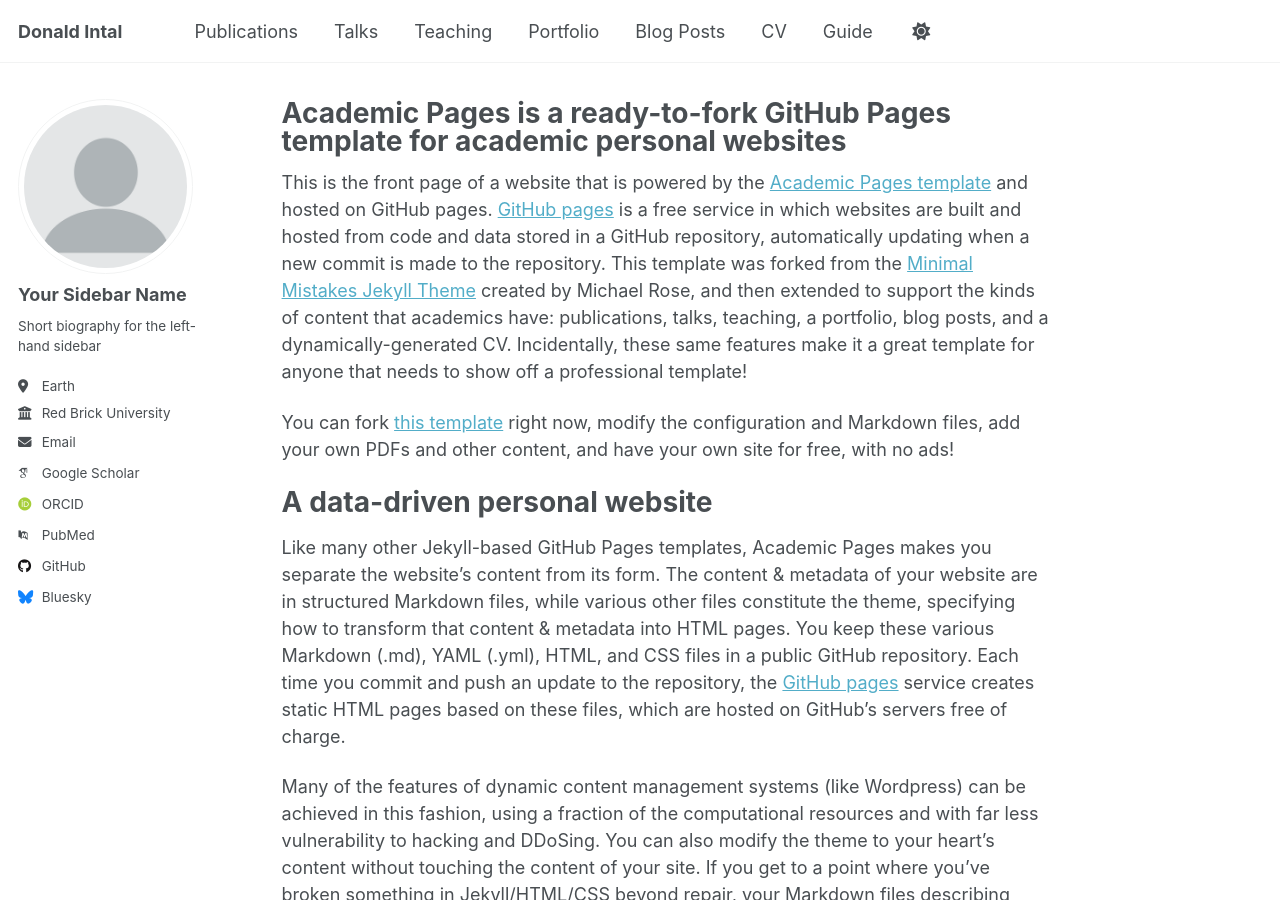
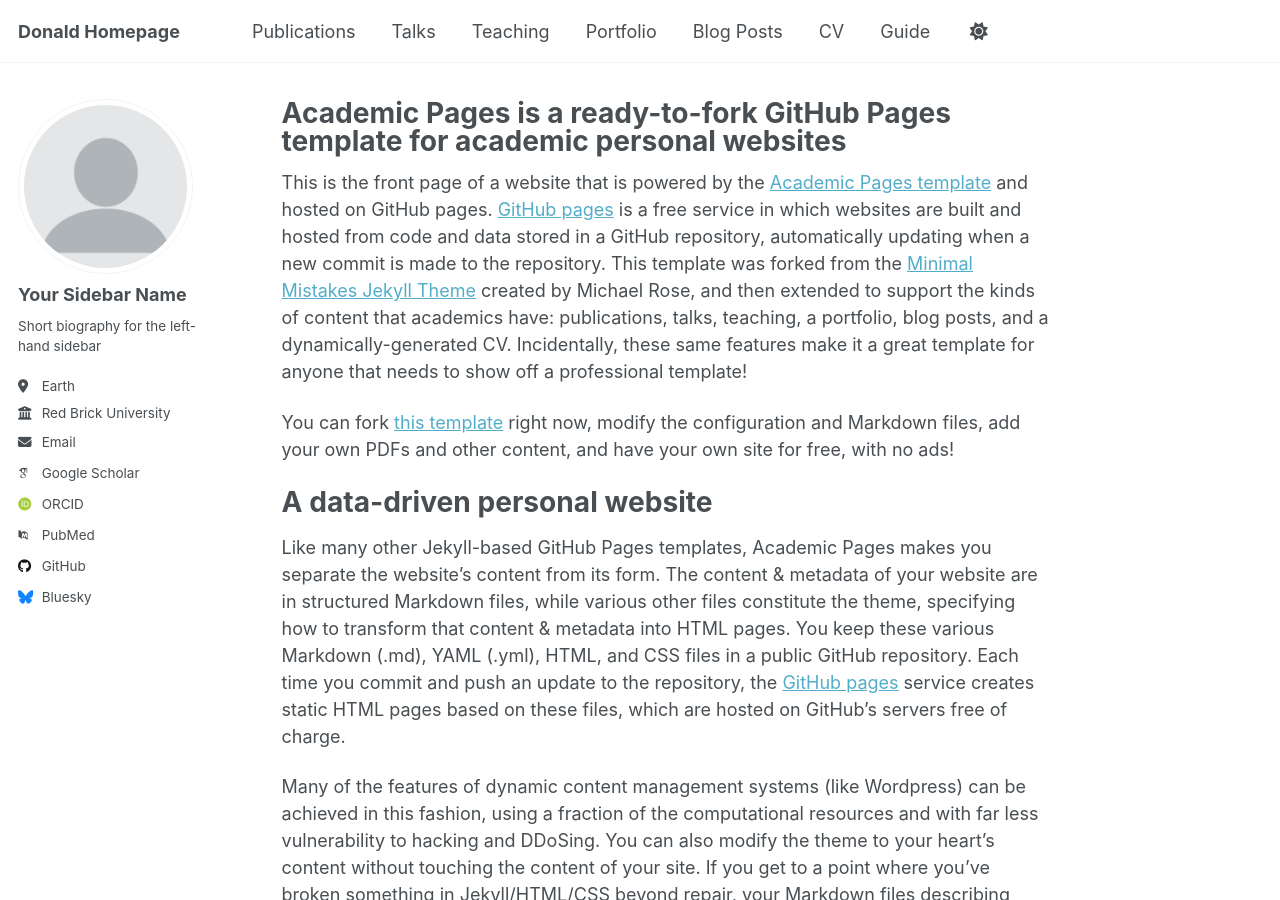
Before and after one commit to dintalframe/dintalframe.github.io, a Jekyll site: the page built from _pages/about.md, in a window 1280 px wide and 900 px high. Built offline with Jekyll 4.4.1, drawn with Linux system fonts in a browser that asks for light colours; some web fonts are replaced; a script that is not in the unit is left out.

```diff
--- a/_config.yml
+++ b/_config.yml
@@ -9,13 +9,13 @@
 # Basic Site Settings
 locale                   : "en-US"
 site_theme               : "default" # Currently available options are "default", "air"
-title                    : "Donald Intal"
+title                    : "Donald Homepage"
 title_separator          : "-"
 name                     : &name "Donald Intal"
 description              : &description "personal description"
-url                      : https://academicpages.github.io # the base hostname & protocol for your site e.g. "https://[your GitHub username].github.io" or if you already have some other page hosted on Github then use "https://[your GitHub username].github.io/[Your Repo Name]"
+url                      : https://dintalframe.github.io
 baseurl                  : "" # the subpath of your site, e.g. "/blog"
-repository               : "academicpages/academicpages.github.io"
+repository               : "dintalframe.github.io"
 
 # Site Author - The following control what appear as part of the author content on the side bar.
 #               If a field is blank the icon and link will not appear, otherwise it will be shown.
```
